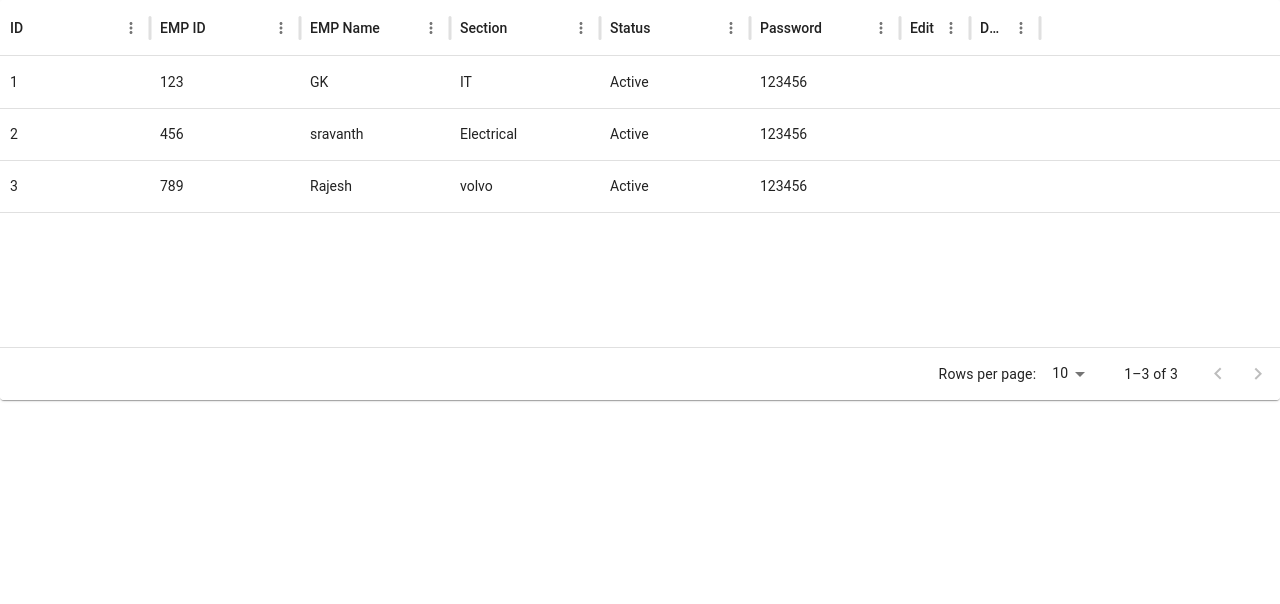
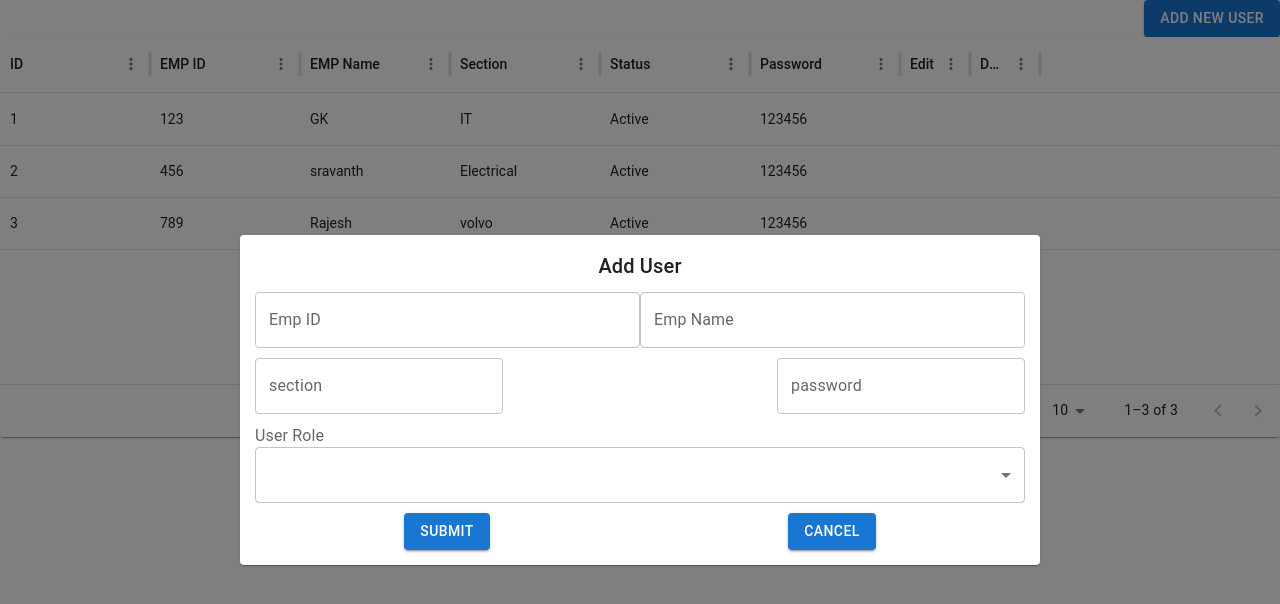
Before and after one commit to gkcomputer/SMNL-VEHICLE-TAT, a React (Vite) app: page /admin-adduser in a window 1280 px wide. Shown: the top 604 px of the page. Built offline with nearby package versions, Linux system fonts and the light colour scheme; some icons are missing.

Commit message:
Working on add user component

```diff
--- a/src/customComponents/muiPaper/CustomMuiPaper.jsx
+++ b/src/customComponents/muiPaper/CustomMuiPaper.jsx
@@ -2,16 +2,18 @@ import * as React from "react";
 import Box from "@mui/material/Box";
 import Paper from "@mui/material/Paper";
 
-export default function CustomMuiPaper({
+const CustomMuiPaper = ({
   children,
   elevation,
   variant,
   square,
   sx,
-}) {
+})=> {
   return (
     <Paper elevation={elevation} variant={variant} square={square} sx={sx}>
       {children}
     </Paper>
   );
 }
+
+export default CustomMuiPaper;
--- a/src/pages/adminAddUser/AdminAddUser.css
+++ b/src/pages/adminAddUser/AdminAddUser.css
@@ -0,0 +1,28 @@
+.adduser-model-container{
+    padding: 20px;
+}
+
+
+.adduser-Model-header{
+    display: flex;
+    align-items: center;
+    justify-content: center;
+}
+
+
+.adduser-Model-buttons{
+    display: flex;
+    /* flex-direction: row; */
+    align-items: center;
+    justify-content: space-around;
+}
+
+.adduser-Model-row1{
+    display: flex;
+    justify-content: space-between;
+}
+
+.adduser-Model-row2{
+    display: flex;
+    justify-content: space-between;
+}
--- a/src/pages/adminAddUser/AdminAdduser.jsx
+++ b/src/pages/adminAddUser/AdminAdduser.jsx
@@ -1,15 +1,33 @@
 import CustomMuiTable from "../../customComponents/muiTable/CustomMuiTable";
 import BorderColorIcon from "@mui/icons-material/BorderColor";
 import DeleteIcon from "@mui/icons-material/Delete";
+import CustomMuiButton from "../../customComponents/muiButton/CustomMuiButton";
+import CustomMuiModel from "../../customComponents/muiModel/CustomMuiModel";
+import CustomMuiTypoGraphy from "../../customComponents/muiTypography/CustomMuiTypoGraphy";
+import { useState } from "react";
+import { InputLabel, MenuItem, Select, TextField } from "@mui/material";
+import CustomMuiTextField from "../../customComponents/muiTextField/CustomMuiTextField";
+import CustomMuiPaper from "../../customComponents/muiPaper/CustomMuiPaper";
+
+import "./AdminAddUser.css";
 
 const AdminAddUser = () => {
+  const [user, SetUser] = useState({
+    empid: "",
+    empname: "",
+    section: "",
+    status: "",
+    password: "",
+    role: "",
+  });
+
   const columns = [
-    { field: "id", headerName: "ID", width:150 },
-    { field: "empid", headerName: "EMP ID", width:150 },
-    { field: "empname", headerName: "EMP Name", width:150 },
-    { field: "section", headerName: "Section", width:150 },
-    { field: "status", headerName: "Status", width:150 },
-    { field: "password", headerName: "Password", width:150 },
+    { field: "id", headerName: "ID", width: 150 },
+    { field: "empid", headerName: "EMP ID", width: 150 },
+    { field: "empname", headerName: "EMP Name", width: 150 },
+    { field: "section", headerName: "Section", width: 150 },
+    { field: "status", headerName: "Status", width: 150 },
+    { field: "password", headerName: "Password", width: 150 },
     {
       field: "edit",
       headerName: "Edit",
@@ -51,7 +69,100 @@ const AdminAddUser = () => {
     },
   ];
 
-  return <CustomMuiTable columns={columns} rows={rows} />;
+  const handleChange = () => {};
+
+  return (
+    <div>
+      <div
+        style={{
+          display: "flex",
+          alignItems: "center",
+          justifyContent: "flex-end",
+        }}
+      >
+        <CustomMuiButton variant="contained">Add New User</CustomMuiButton>
+      </div>
+      <CustomMuiTable columns={columns} rows={rows} />
+
+      <CustomMuiModel open={true}>
+        <CustomMuiPaper
+          sx={{
+            padding: "15px",
+            gap: "10px",
+            width: "800px",
+            display: "flex",
+            flexDirection: "column",
+          }}
+        >
+          <div className="adduser-Model-header">
+            <CustomMuiTypoGraphy variant="h6">Add User</CustomMuiTypoGraphy>
+          </div>
+          <div className="adduser-Model-row1">
+            <CustomMuiTextField
+              variant="outlined"
+              label="Emp ID"
+              name="empid"
+              value={user.empid}
+              onChange={(e) => {
+                handleChange(e);
+              }}
+              fullWidth={true}
+            />
+            <CustomMuiTextField
+              variant="outlined"
+              label="Emp Name"
+              name="empname"
+              value={user.empname}
+              onChange={(e) => {
+                handleChange(e);
+              }}
+              fullWidth={true}
+            />
+          </div>
+          <div className="adduser-Model-row2">
+            <CustomMuiTextField
+              variant="outlined"
+              label="section"
+              name="section"
+              value={user.section}
+              onChange={(e) => {
+                handleChange(e);
+              }}
+            />
+
+            <CustomMuiTextField
+              variant="outlined"
+              label="password"
+              name="password"
+              value={user.password}
+              onChange={(e) => {
+                handleChange(e);
+              }}
+            />
+          </div>
+          <div>
+            <InputLabel id="demo-simple-select-label">User Role</InputLabel>
+            <Select
+              labelId="demo-simple-select-label"
+              id="demo-simple-select"
+              label="User Role"
+              fullWidth
+              name="userrole"
+              value={user.userrole}
+              onChange={(e) => handleChange(e)}
+            >
+              <MenuItem value={"Admin"}>Admin</MenuItem>
+              <MenuItem value={"User"}>User</MenuItem>
+            </Select>
+          </div>
+          <div className="adduser-Model-buttons">
+            <CustomMuiButton variant="contained">Submit</CustomMuiButton>
+            <CustomMuiButton variant="contained">Cancel</CustomMuiButton>
+          </div>
+        </CustomMuiPaper>
+      </CustomMuiModel>
+    </div>
+  );
 };
 
 export default AdminAddUser;
```
